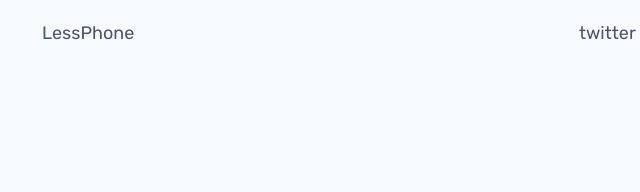
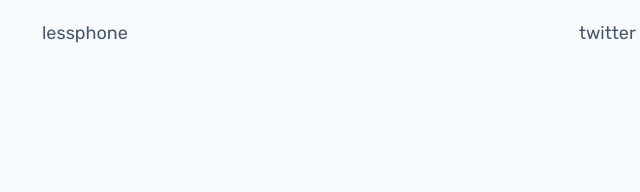
Before and after one commit to aswinmohanme/lessphone-landing, a website: page index.html in a window 1280 px wide. Shown: the top 192 px of the page, 234-874 px from the left. Drawn offline with Linux system fonts and the light colour scheme.

Commit message:
Remove unneeded captialization

```diff
--- a/index.html
+++ b/index.html
@@ -11,7 +11,7 @@
 
 <body class="font-sans bg-gray-100 text-gray-700 text-lg antialiased mx-auto max-w-3xl">
     <footer class="p-5 justify-between flex">
-        <a class="text-md" href="">LessPhone</a>
+        <a class="text-md" href="">lessphone</a>
         <div class="inline-block flex">
             <a href="https://twitter.com/lessphone" class="pr-6">twitter</a>
             <a href="https://www.producthunt.com/posts/lessphone-launcher">product hunt</a>
```
